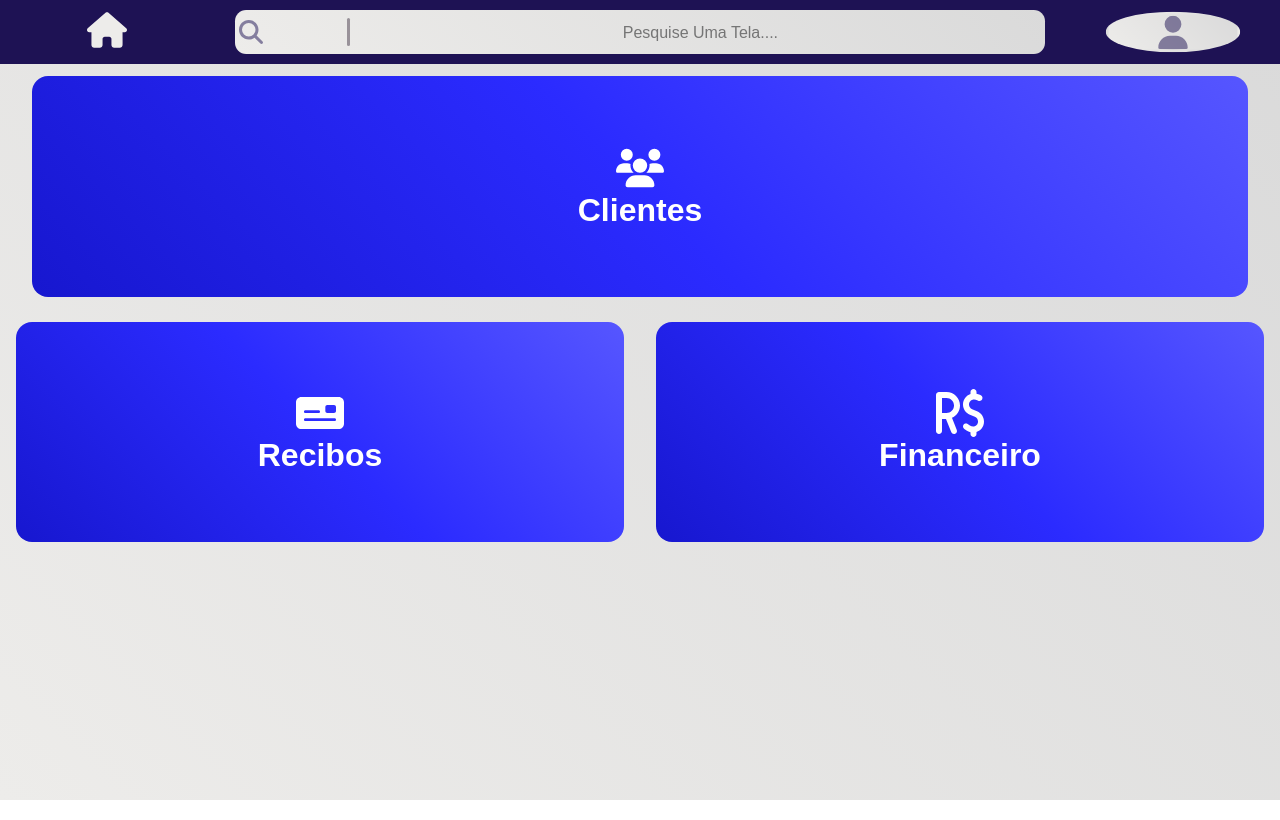
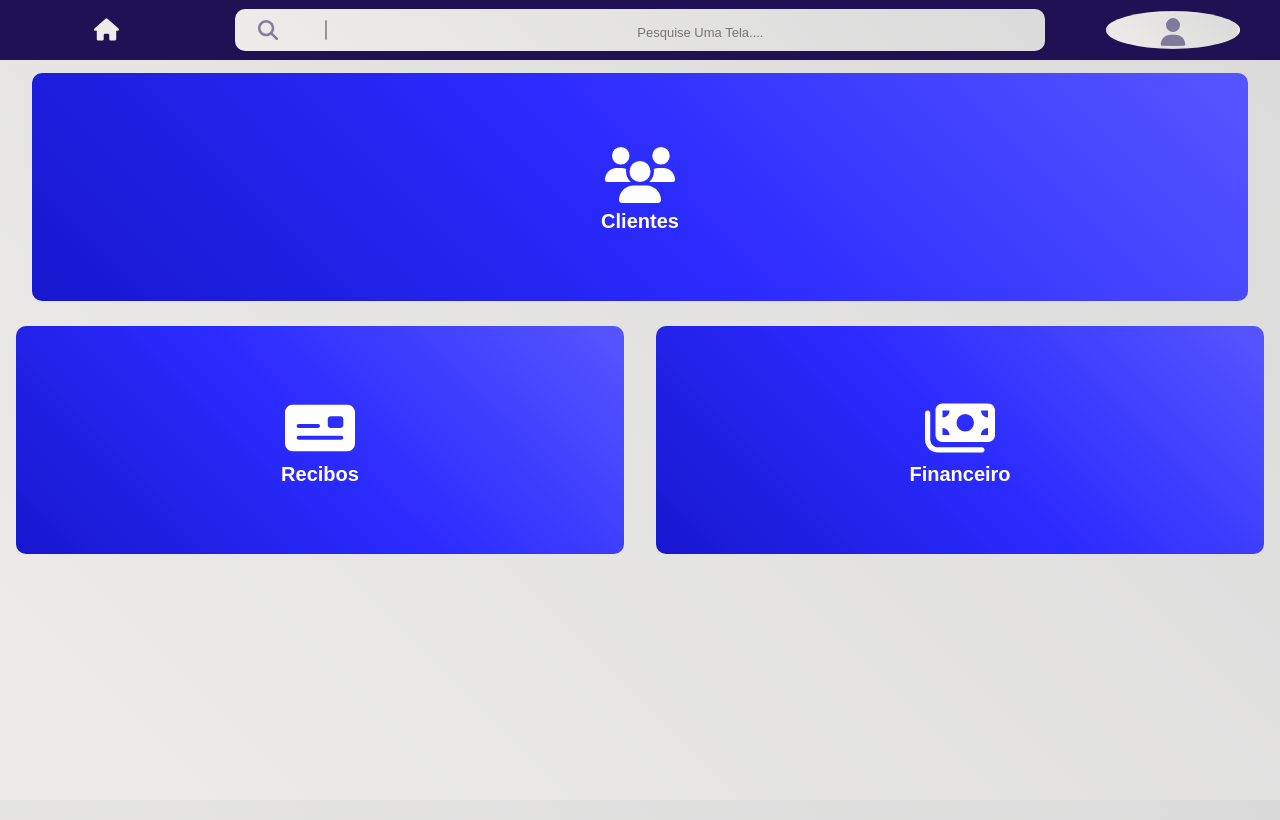
Before and after one commit to DevErickBR/sistema, a Next.js app: page / in a window 1280 px wide. Built offline with nearby package versions, Linux system fonts and the light colour scheme.

Commit message:
modify page clientes

```diff
--- a/next.config.mjs
+++ b/next.config.mjs
@@ -1,4 +1,8 @@
 /** @type {import('next').NextConfig} */
-const nextConfig = {};
+const nextConfig = {
+    compiler: {
+        styledComponents: true
+    }
+};
 
 export default nextConfig;
--- a/src/app/components/Header/header-styled.ts
+++ b/src/app/components/Header/header-styled.ts
@@ -2,7 +2,7 @@ import styled from "styled-components";
 
 export const WrapperHeader = styled.div`
     width: 100vw;
-    height: 4rem;
+    height: 6rem;
     background: ${props => props.theme.colors.background.bgdark};
     display: grid;
     grid-template-columns: 1fr 4fr 1fr;
@@ -31,7 +31,7 @@ export const User = styled.div`
         display:flex;
         align-items:end;
         justify-content:center;
-        font-size: 3rem;
+        font-size: 4rem;
         svg{
             color: ${props => props.theme.colors.background.bgdark + '80'};
         }
@@ -48,23 +48,22 @@ export const Search = styled.div`
     display:grid;
     grid-template-columns: 1fr 6fr;
     background: ${props => props.theme.colors.background.bg100};
-    border-radius: 0.7rem;
+    border-radius: 1rem;
     width: 95%;
     height: 70%;
     overflow:hidden;
     .wrapper-icon {
         display:flex;
         align-items:center;
-        justify-content:space-between;
-        margin-left: 0.3rem;
+        justify-content:space-around;
         svg {
-            font-size: 1.5rem;
+            font-size: 2rem;
             color: ${props => props.theme.colors.background.bgdark + '80'};
         }
 
         &::after{
             content: '';
-            height: 1.75rem;
+            height: 2rem;
             width: 0.2rem;
             border-radius: 0.2rem;
             background-color:${props => props.theme.colors.text.tx100 + '66'};
@@ -76,15 +75,15 @@ export const Search = styled.div`
 
         ::-webkit-input-placeholder{
             text-align:center;
-            font-size: 1rem;
+            font-size: 1.3rem;
         }
         input{
-            margin-left:5px;
+            margin-left:0.5rem;
             width: 100%;
             height:80%;
             border:none;
             background-color:transparent;
-            font-size: 1.2rem;
+            font-size: 2rem;
 
             &:focus{
                 outline:none;
--- a/src/app/components/Menu-Card/menu-card.ts
+++ b/src/app/components/Menu-Card/menu-card.ts
@@ -25,6 +25,6 @@ export const WrapperInfos = styled.div`
     font-size: 2rem;
     font-weight: 900;
     svg{
-        font-size: 3rem;
+        font-size: 7rem;
     }
 `;
--- a/src/app/helpers/pages.tsx
+++ b/src/app/helpers/pages.tsx
@@ -15,7 +15,7 @@ const pages: PageCustom[] = [
     {
         href: "/financeiro",
         title: "Financeiro",
-        Icon: Icons.FaBrazilianRealSign
+        Icon: Icons.FaMoneyBills
     },
 
 ]
--- a/src/app/layout.tsx
+++ b/src/app/layout.tsx
@@ -14,6 +14,10 @@ const GlobalStyle = createGlobalStyle`
     padding: 0;
     margin: 0;
     font-family: "Poppins", sans-serif;
+  }
+
+  html {
+    font-size: 62.5%;
   }
 
   body{
--- a/tsconfig.json
+++ b/tsconfig.json
@@ -37,6 +37,6 @@
     "node_modules"
   ],
   "files": [
-    "src/themes/styled.d.ts"
+    "./src/themes/styled.d.ts"
   ]
 }
```
Also changed, not shown: src/themes/styled.d.ts (+14 -14 lines).
